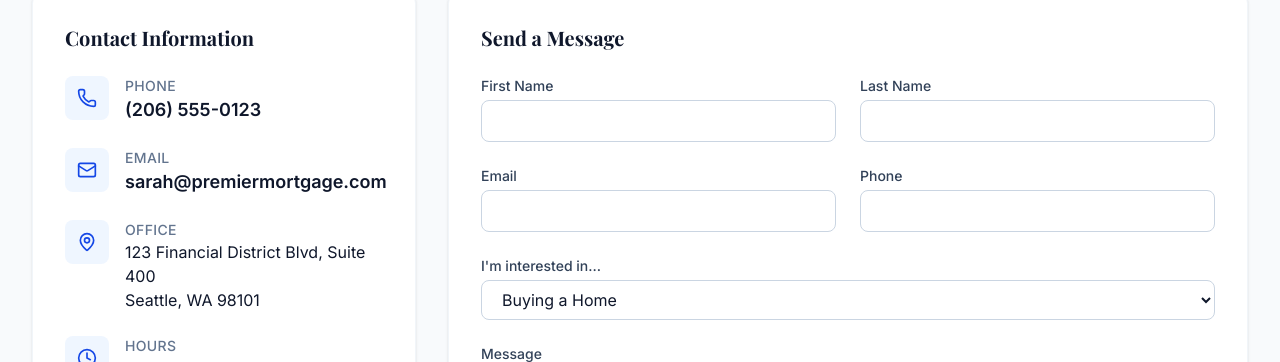
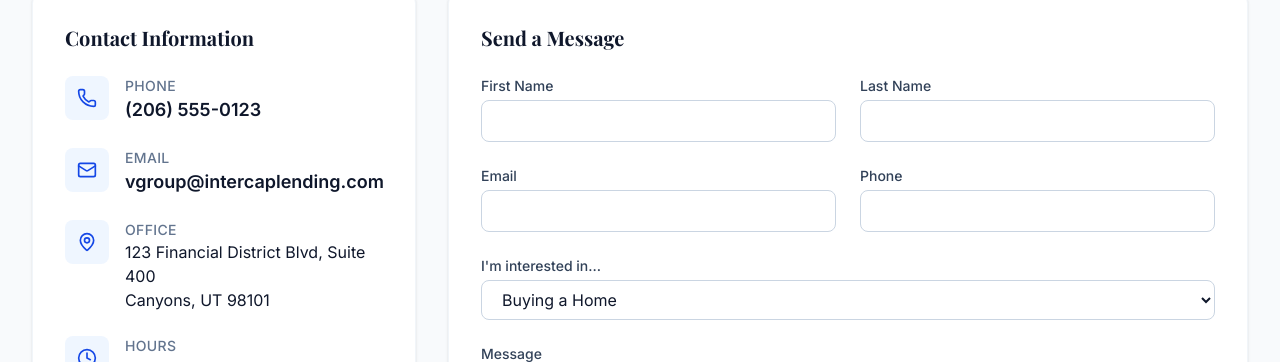
Before and after one commit to astraluxeindustries/nikki-varanakis, a React (Vite) app in the folder premium-mortgage-officer/: page / in a window 1280 px wide. Shown: the part 6044-6406 px from the top of the page. Built offline with nearby package versions, Linux system fonts and the light colour scheme; a web font is replaced by a local one.

Commit message:
Update contact email and office location

```diff
--- a/premium-mortgage-officer/src/components/Contact.tsx
+++ b/premium-mortgage-officer/src/components/Contact.tsx
@@ -38,8 +38,8 @@
                 </div>
                 <div>
                   <p className="text-sm text-slate-500 font-medium uppercase tracking-wide">Email</p>
-                  <a href="mailto:sarah@premiermortgage.com" className="text-lg font-semibold text-slate-900 hover:text-blue-700 transition-colors">
-                    sarah@premiermortgage.com
+                  <a href="mailto:vgroup@intercaplending.com" className="text-lg font-semibold text-slate-900 hover:text-blue-700 transition-colors">
+                    vgroup@intercaplending.com
                   </a>
                 </div>
               </div>
@@ -52,7 +52,7 @@
                   <p className="text-sm text-slate-500 font-medium uppercase tracking-wide">Office</p>
                   <p className="text-slate-900">
                     123 Financial District Blvd, Suite 400<br />
-                    Seattle, WA 98101
+                    Canyons, UT 98101
                   </p>
                 </div>
               </div>
```
